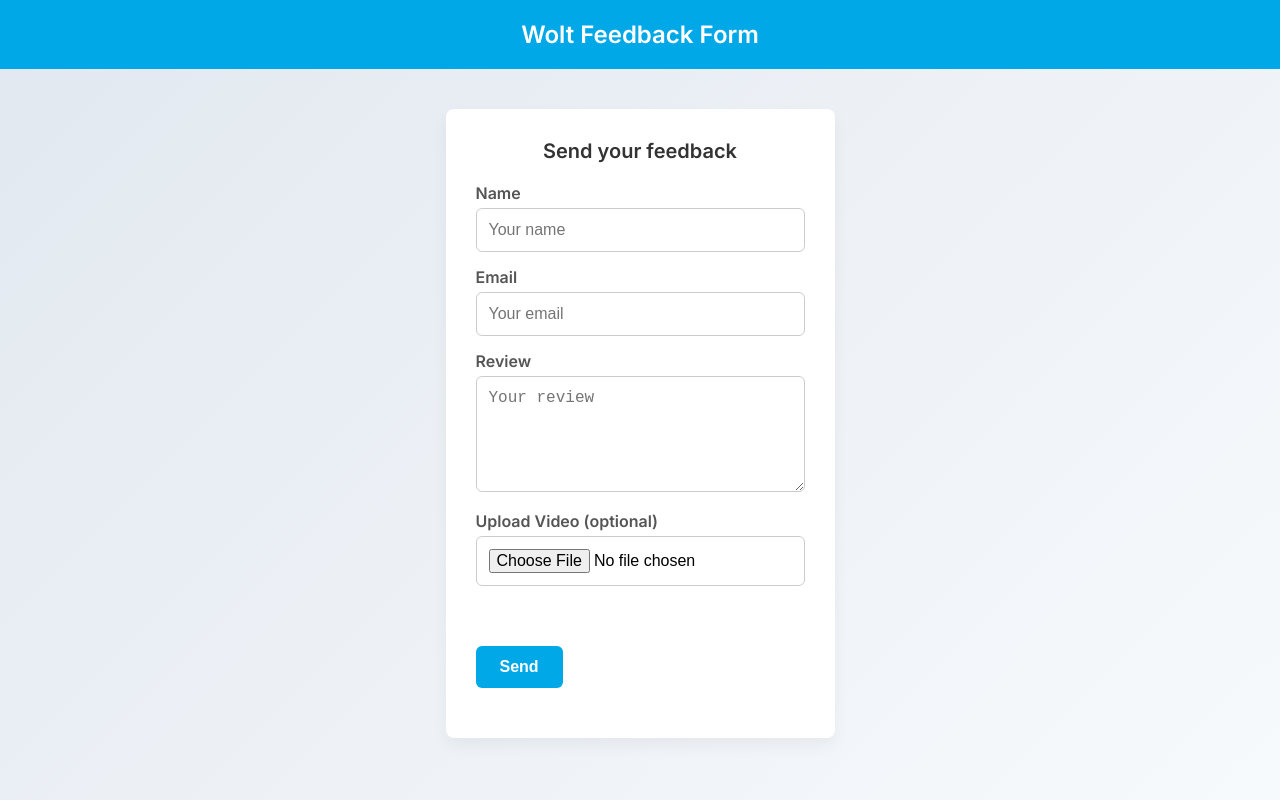
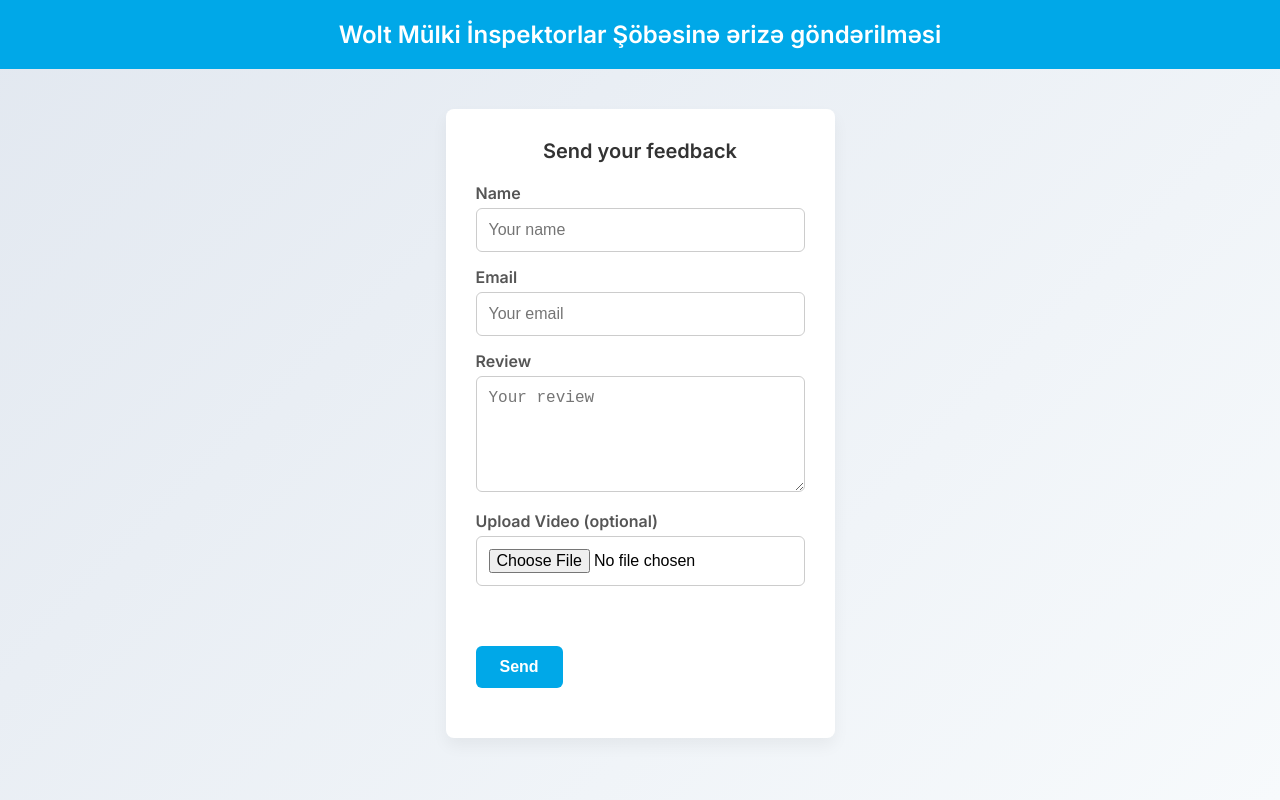
Before and after one commit to mikhailgarayev/otziv, a plain HTML site: page index.html in a window 1280 px wide. Drawn offline with Linux system fonts and the light colour scheme.

Commit message:
Update index.html

```diff
--- a/index.html
+++ b/index.html
@@ -2,7 +2,7 @@
 <html lang="en">
 <head>
   <meta charset="UTF-8">
-  <title>Wolt feedback form</title>
+  <title>Wolt Mülki İnspektorlar Portalı</title>
   <!-- Google Fonts: Inter -->
   <link rel="preconnect" href="https://fonts.googleapis.com">
   <link rel="preconnect" href="https://fonts.gstatic.com" crossorigin>
@@ -109,7 +109,7 @@
 </head>
 <body>
   <header>
-    <h2>Wolt Feedback Form</h2>
+    <h2>Wolt Mülki İnspektorlar Şöbəsinə ərizə göndərilməsi</h2>
   </header>
 
   <div class="container">
```
